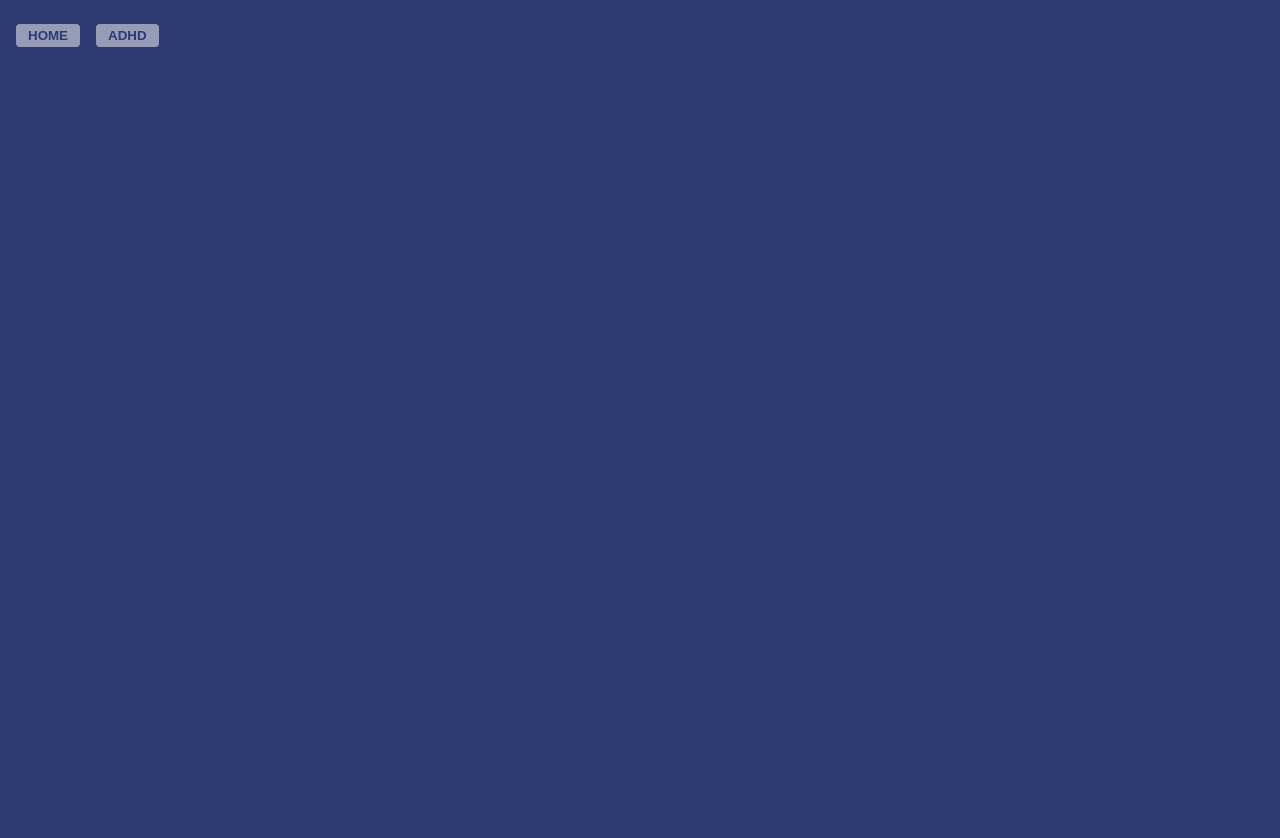
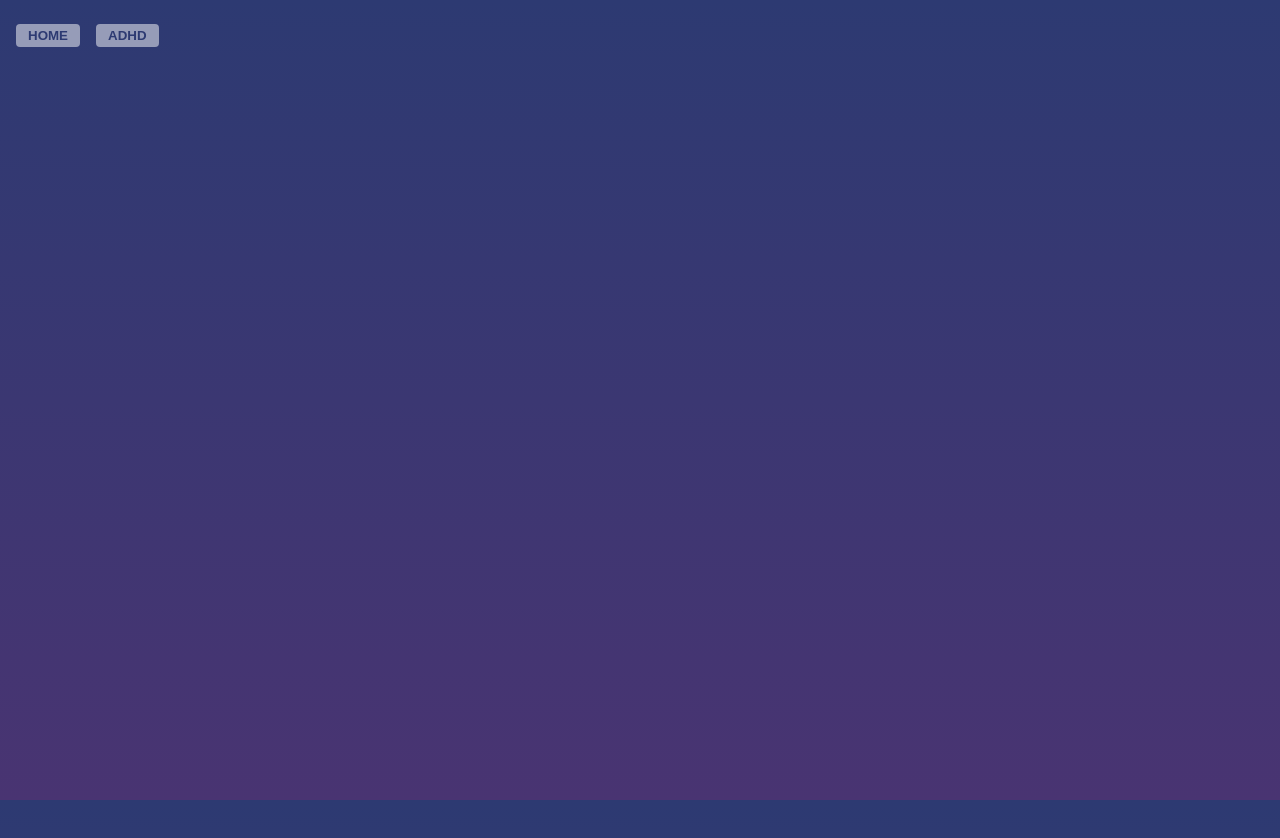
Before and after one commit to vishalicious213/adhd, a React (Vite) app: page / in a window 1280 px wide. Shown: the top 838 px of the page. Before the commit the page ends 800 px from the top, so only its background shows below. Built offline with nearby package versions, Linux system fonts and the light colour scheme.

Commit message:
added background-gradient color to css variables. made page background into a gradient from main to new background-gradient color

```diff
--- a/src/index.css
+++ b/src/index.css
@@ -7,12 +7,16 @@
     --lightborder: rgba(240, 248, 255, .25);
     --btn-back: #969CB8;
     --btn-hover: #EAEBF0;
+    --background-gradient: #493472;
 }
 
 body {
-    background: var(--main);
+    background: linear-gradient(var(--main), var(--background-gradient));
+    background-repeat: no-repeat;
+    background-attachment: fixed;
     color: var(--text);
     padding: 1rem .5rem;
+    height: 100vh;
 }
 
 h1 {
```
